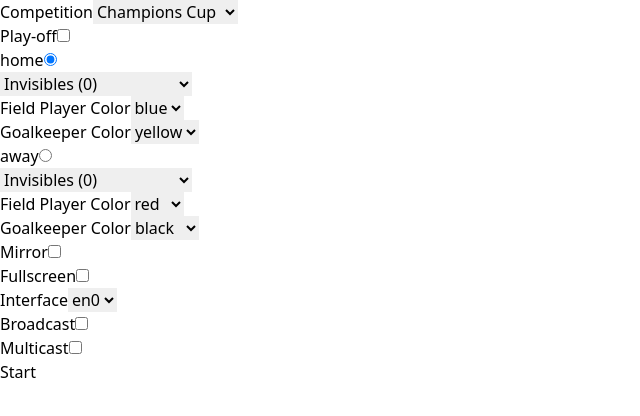
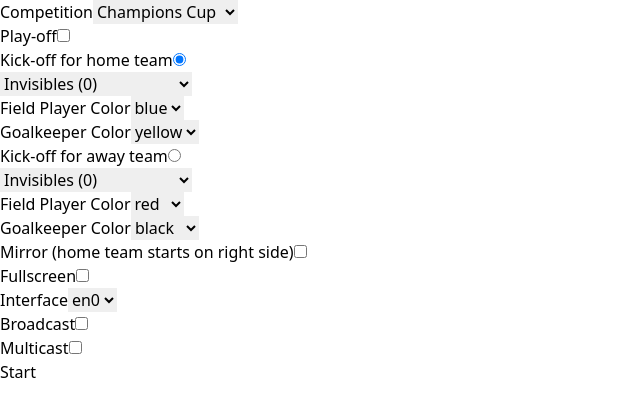
Before and after one commit to RoboCup-SPL/GameController3, a React app in the folder frontend/: page / in a window 1280 px wide. Shown: the top 416 px of the page, without its empty margins (0-640 px from the left). Built offline with nearby package versions, Linux system fonts and the light colour scheme; the HTML template or start-up script is replaced by a standard one.

Commit message:
Improve launcher descriptions and mirror teams if set (#10)

```diff
--- a/frontend/src/components/launcher/GameSettings.jsx
+++ b/frontend/src/components/launcher/GameSettings.jsx
@@ -12,12 +12,16 @@ const GameSettings = ({ teams, game, setGame }) => {
           onChange={(e) => setGame({ ...game, long: e.target.checked })}
         />
       </div>
-      <div className="flex flex-row gap-6">
+      <div
+        className={`flex ${
+          game.sideMapping === "homeDefendsRightGoal" ? "flex-row-reverse" : "flex-row"
+        } gap-6`}
+      >
         {["home", "away"].map((side) => {
           return (
             <div className="flex flex-col items-center gap-2" key={side}>
               <div className="flex flex-row items-center gap-2">
-                <label htmlFor={`kick-off-${side}`}>{side}</label>
+                <label htmlFor={`kick-off-${side}`}>Kick-off for {side} team</label>
                 <input
                   type="radio"
                   checked={game.kickOffSide === side}
@@ -43,7 +47,7 @@ const GameSettings = ({ teams, game, setGame }) => {
         })}
       </div>
       <div className="flex flex-row items-center gap-2">
-        <label htmlFor="mirror">Mirror</label>
+        <label htmlFor="mirror">Mirror (home team starts on right side)</label>
         <input
           type="checkbox"
           checked={game.sideMapping === "homeDefendsRightGoal"}
```
